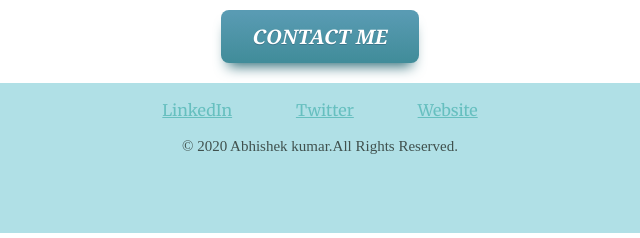
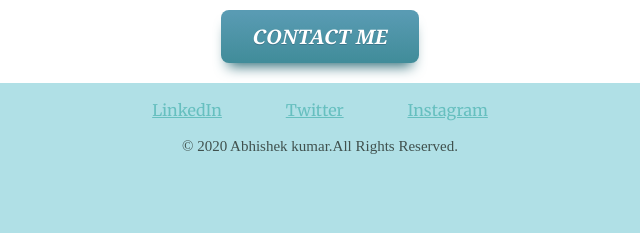
Before and after one commit to alphaA123/AbhiWeb, a plain HTML site: page index.html in a window 1280 px wide. Shown: the part 2024-2262 px from the top of the page, 320-960 px from the left. Drawn offline with Linux system fonts and the light colour scheme; a web font is replaced by a local one.

Commit message:
Update index.html

```diff
--- a/index.html
+++ b/index.html
@@ -52,9 +52,9 @@
       </div>
     </div>
     <div class="bottom-container">
-      <a class="footer-link" href="https://www.linkedin.com/in/abhishek-kumar-b38108154/">LinkedIn</a>
-      <a class="footer-link" href="https://twitter.com/Abhishe31352405">Twitter</a>
-      <a class="footer-link" href="https://www.appbrewery.co/">Website</a>
+      <a class="footer-link" href="https://www.linkedin.com/in/abhishek-kumar-b38108154/" target="_blank">LinkedIn</a>
+      <a class="footer-link" href="https://twitter.com/Abhishe31352405"target="_blank">Twitter</a>
+      <a class="footer-link" href="https://www.instagram.com/abhishek0499/"target="_blank">Instagram</a>
       <p>© 2020 Abhishek kumar.All Rights Reserved.</p>
     </div>
 
```
